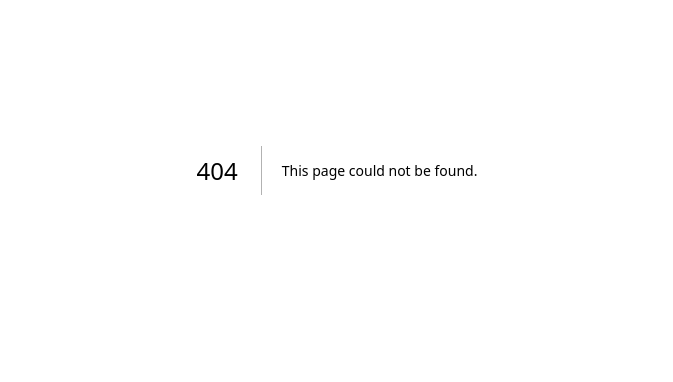
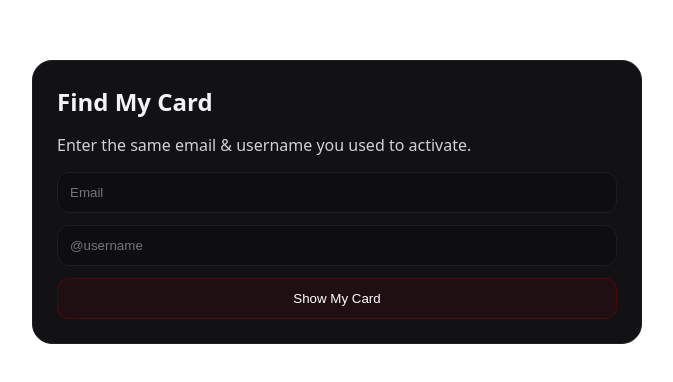
Before and after one commit to armiiinsaber/MELOMANIA-CARD, a Next.js app: page /my-card in a window 1280 px wide. Before the commit this address had no page. Shown: the part 230-612 px from the top of the page, without its empty margins (303-976 px from the left). Built offline with nearby package versions, Linux system fonts and the light colour scheme.

Commit message:
Create page.tsx

```diff
--- /dev/null
+++ b/src/app/my-card/page.tsx
@@ -0,0 +1,48 @@
+'use client';
+
+import { useState } from 'react';
+
+export default function MyCard() {
+  const [email, setEmail] = useState('');
+  const [username, setUsername] = useState('');
+  const [msg, setMsg] = useState<string | null>(null);
+  const [cardUrl, setCardUrl] = useState<string | null>(null);
+  const [loading, setLoading] = useState(false);
+
+  async function onSubmit(e: React.FormEvent) {
+    e.preventDefault();
+    setMsg(null); setCardUrl(null); setLoading(true);
+    try {
+      const r = await fetch('/api/my-card', {
+        method:'POST',
+        headers:{ 'Content-Type':'application/json' },
+        body: JSON.stringify({ email, username })
+      });
+      const j = await r.json();
+      if (j.ok) setCardUrl(j.cardUrl);
+      else setMsg([j.reason, j.detail].filter(Boolean).join(': ') || 'not_found');
+    } catch (err:any) {
+      setMsg(String(err?.message || err));
+    } finally {
+      setLoading(false);
+    }
+  }
+
+  return (
+    <main style={{ minHeight:'100dvh', display:'grid', placeItems:'center', padding:24 }}>
+      <section style={{ width:'100%', maxWidth:560, background:'#121215', color:'#f2f3f5', border:'1px solid #1e1e22', borderRadius:20, padding:24 }}>
+        <h1 style={{margin:0}}>Find My Card</h1>
+        <p style={{opacity:.85}}>Enter the same email & username you used to activate.</p>
+        <form onSubmit={onSubmit} style={{display:'grid', gap:12}}>
+          <input style={{padding:12, borderRadius:12, border:'1px solid #1e1e22', background:'#0e0e12', color:'#fff'}} placeholder="Email" value={email} onChange={e=>setEmail(e.target.value)} />
+          <input style={{padding:12, borderRadius:12, border:'1px solid #1e1e22', background:'#0e0e12', color:'#fff'}} placeholder="@username" value={username} onChange={e=>setUsername(e.target.value)} />
+          <button style={{padding:'12px 16px', borderRadius:12, border:'1px solid rgba(115,1,4,.55)', background:'rgba(115,1,4,.14)', color:'#fff' }} disabled={loading || !email || !username}>
+            {loading ? 'Loading…' : 'Show My Card'}
+          </button>
+        </form>
+        {msg && <div style={{color:'#ff6a6a', marginTop:10}}>{msg}</div>}
+        {cardUrl && <div style={{marginTop:12}}>Your card: <a href={cardUrl}>{cardUrl}</a></div>}
+      </section>
+    </main>
+  );
+}
```
